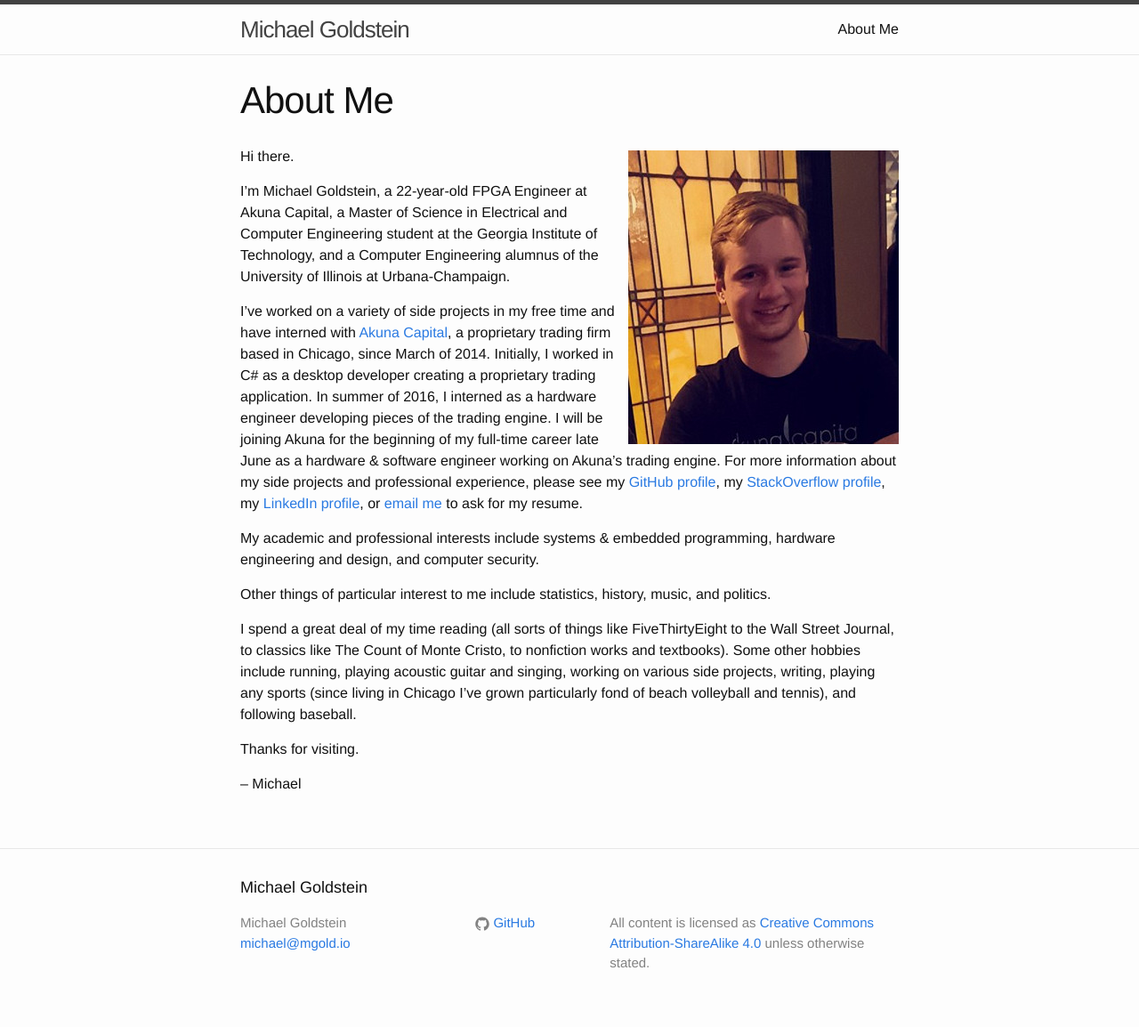
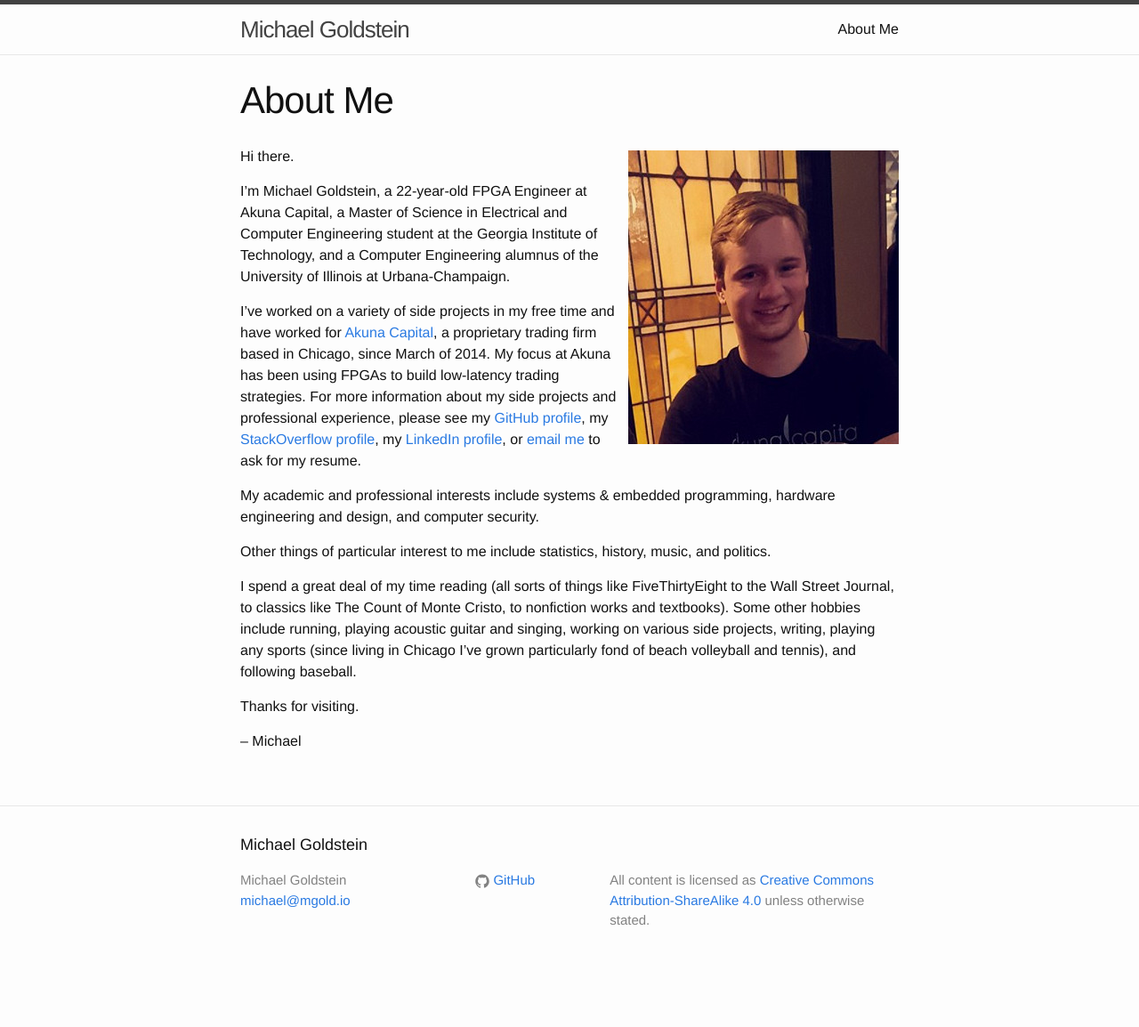
Before and after one commit to mgold95/mgold95.github.io, a Jekyll site: the page built from about.md, in a window 1280 px wide. Shown: the whole page at 89% size. Built offline with Jekyll 4.4.1, drawn with Linux system fonts in a browser that asks for light colours; after the commit the page ends 1106 px from its top, so only the background shows below that.

Commit message:
updated about

```diff
--- a/about.md
+++ b/about.md
@@ -12,11 +12,9 @@
 a Master of Science in Electrical and Computer Engineering student at the Georgia Institute of Technology,
 and a Computer Engineering alumnus of the University of Illinois at Urbana-Champaign.
 
-I've worked on a variety of side projects in my free time and have interned with [Akuna Capital][1], a
-proprietary trading firm based in Chicago, since March of 2014. Initially, I worked in C# as a
-desktop developer creating a proprietary trading application. In summer of 2016, I interned as a
-hardware engineer developing pieces of the trading engine. I will be joining Akuna for the beginning
-of my full-time career late June as a hardware & software engineer working on Akuna's trading engine.
+I've worked on a variety of side projects in my free time and have worked for [Akuna Capital][1], a
+proprietary trading firm based in Chicago, since March of 2014. My focus at Akuna has been
+using FPGAs to build low-latency trading strategies.
 For more information about my side projects and professional experience, please see
 my [GitHub profile][2], my [StackOverflow profile][3], my
 [LinkedIn profile][5], or [email me][4] to ask for my resume.
```
